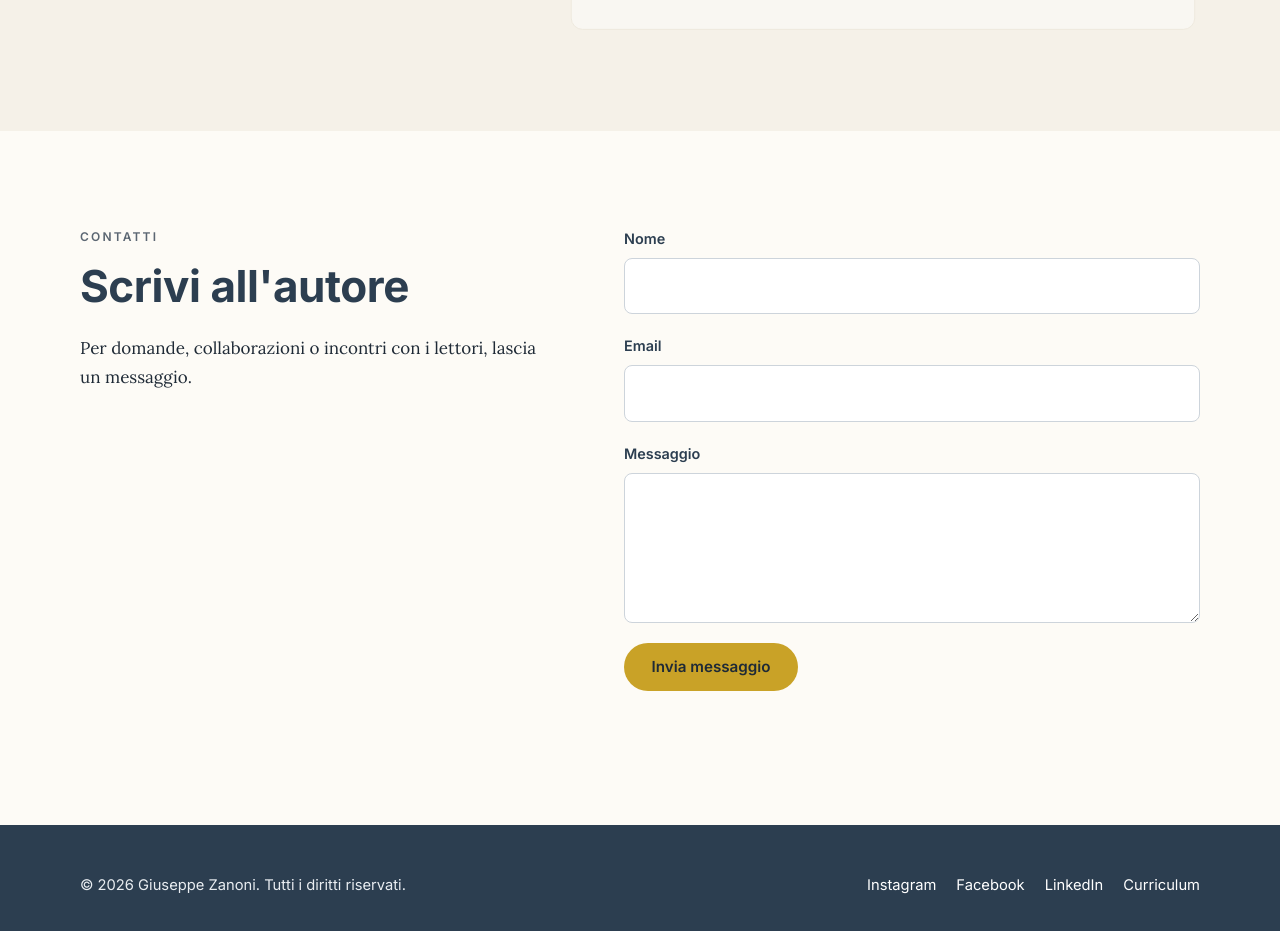
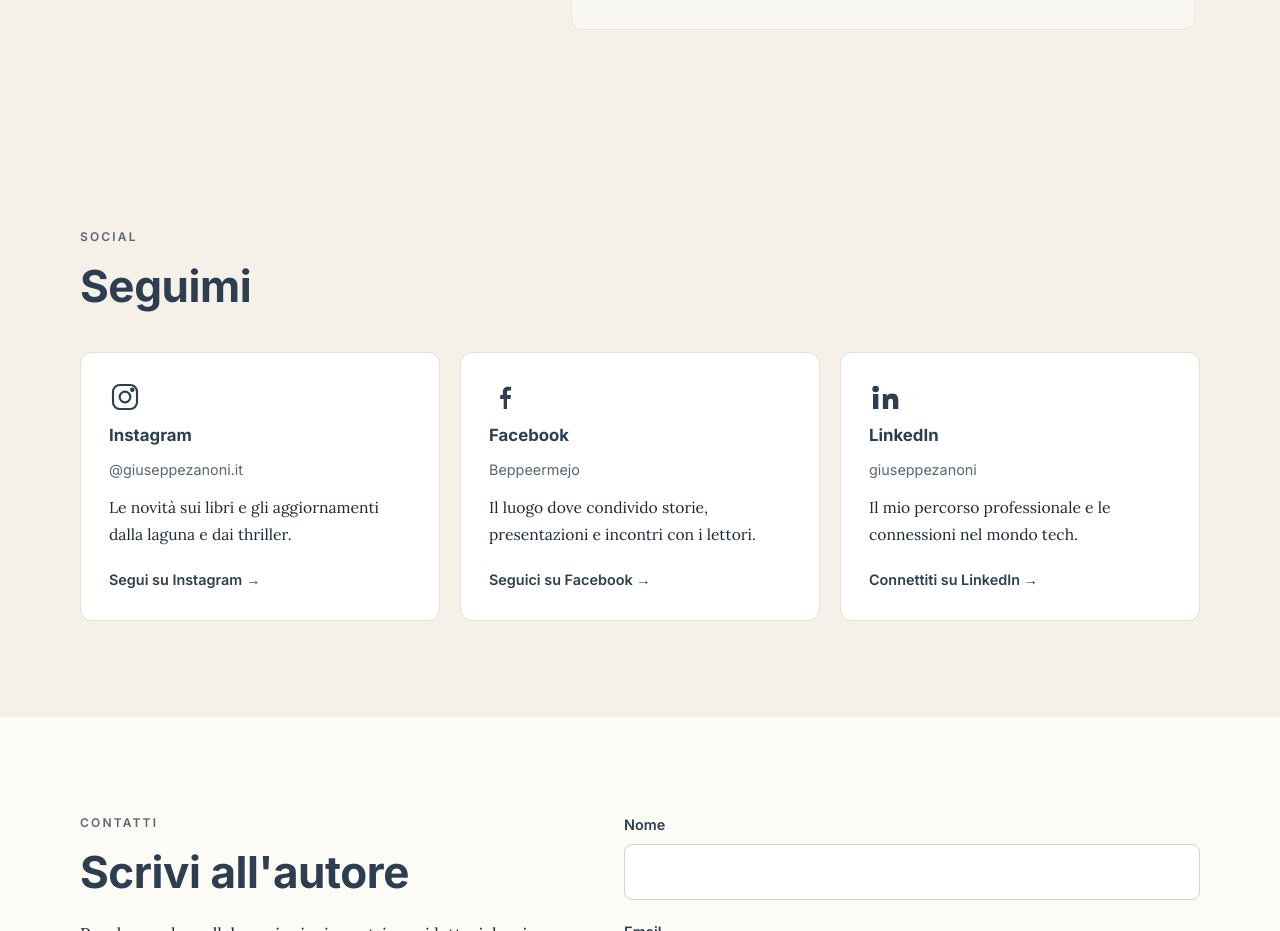
Before and after one commit to origina-dev2026/giuseppezanoni-site, a plain HTML site: page index.html in a window 1280 px wide. Shown: the part 8301-9232 px from the top of the page. Drawn offline with Linux system fonts and the light colour scheme.

Commit message:
Sezione Seguimi con profili Instagram, Facebook e LinkedIn
Co-Authored-By: Claude Haiku 5.5 <noreply@anthropic.com>

```diff
--- a/index.html
+++ b/index.html
@@ -490,6 +490,31 @@
       align-items: center;
       gap: 1.5rem;
     }
+    .social-grid {
+      display: grid;
+      grid-template-columns: repeat(3, 1fr);
+      gap: 1.25rem;
+      margin-top: 2.5rem;
+    }
+    .social-card {
+      display: flex;
+      flex-direction: column;
+      gap: 0.5rem;
+      padding: 1.75rem;
+      background: #fff;
+      border: 1px solid var(--line);
+      border-radius: var(--radius);
+      text-decoration: none;
+      color: var(--ink);
+      transition: transform 0.25s ease, box-shadow 0.25s ease;
+    }
+    .social-card:hover { transform: translateY(-4px); box-shadow: 0 12px 28px rgba(44, 62, 80, 0.12); }
+    .social-card svg { width: 32px; height: 32px; color: var(--laguna); }
+    .social-card .platform { font-family: "Inter", sans-serif; font-weight: 700; color: var(--laguna); font-size: 1.05rem; }
+    .social-card .handle { font-family: "Inter", sans-serif; font-size: 0.9rem; color: var(--muted); }
+    .social-card p { margin: 0.25rem 0 0; font-size: 0.98rem; }
+    .social-card .go { margin-top: auto; padding-top: 0.75rem; font-family: "Inter", sans-serif; font-weight: 600; font-size: 0.9rem; color: var(--laguna); }
+    @media (max-width: 800px) { .social-grid { grid-template-columns: 1fr; } }
     .footer-social { display: flex; gap: 1.25rem; flex-wrap: wrap; }
     .footer-social a { color: #fff; text-decoration: none; }
     .footer-social a:hover { text-decoration: underline; text-underline-offset: 4px; }
@@ -770,6 +795,39 @@
     </section>
 
     <!-- ==========================================================
+         D2. SEGUIMI SUI SOCIAL
+         ========================================================== -->
+    <section class="section-alt" aria-labelledby="titolo-social">
+      <div class="container">
+        <p class="eyebrow reveal">Social</p>
+        <h2 class="section-title reveal" id="titolo-social">Seguimi</h2>
+        <div class="social-grid">
+          <a class="social-card reveal" href="https://www.instagram.com/giuseppezanoni.it/" target="_blank" rel="noopener" aria-label="Instagram di Giuseppe Zanoni (si apre in una nuova scheda)">
+            <svg viewBox="0 0 24 24" fill="none" stroke="currentColor" stroke-width="1.6" aria-hidden="true"><rect x="3" y="3" width="18" height="18" rx="5" /><circle cx="12" cy="12" r="4" /><circle cx="17.5" cy="6.5" r="0.9" fill="currentColor" /></svg>
+            <span class="platform">Instagram</span>
+            <span class="handle">@giuseppezanoni.it</span>
+            <p>Le novità sui libri e gli aggiornamenti dalla laguna e dai thriller.</p>
+            <span class="go">Segui su Instagram →</span>
+          </a>
+          <a class="social-card reveal" style="--delay: 120ms" href="https://www.facebook.com/Beppeermejo/" target="_blank" rel="noopener" aria-label="Facebook di Giuseppe Zanoni (si apre in una nuova scheda)">
+            <svg viewBox="0 0 24 24" fill="currentColor" aria-hidden="true"><path d="M13.5 21v-7.5h2.6l.4-3h-3V8.6c0-.9.3-1.5 1.5-1.5h1.6V4.4c-.3 0-1.2-.1-2.3-.1-2.3 0-3.9 1.4-3.9 4v2.2H8.4v3h2.6V21h2.5Z" /></svg>
+            <span class="platform">Facebook</span>
+            <span class="handle">Beppeermejo</span>
+            <p>Il luogo dove condivido storie, presentazioni e incontri con i lettori.</p>
+            <span class="go">Seguici su Facebook →</span>
+          </a>
+          <a class="social-card reveal" style="--delay: 240ms" href="https://www.linkedin.com/in/giuseppezanoni/" target="_blank" rel="noopener" aria-label="LinkedIn di Giuseppe Zanoni (si apre in una nuova scheda)">
+            <svg viewBox="0 0 24 24" fill="currentColor" aria-hidden="true"><path d="M4.98 3.5a2.5 2.5 0 1 1 0 5 2.5 2.5 0 0 1 0-5ZM3 9.75h4V21H3V9.75Zm6.5 0h3.8v1.6h.1c.5-1 1.8-2 3.8-2 4 0 4.8 2.6 4.8 6V21h-4v-4.9c0-1.2 0-2.7-1.7-2.7s-1.9 1.3-1.9 2.6V21h-4V9.75Z" /></svg>
+            <span class="platform">LinkedIn</span>
+            <span class="handle">giuseppezanoni</span>
+            <p>Il mio percorso professionale e le connessioni nel mondo tech.</p>
+            <span class="go">Connettiti su LinkedIn →</span>
+          </a>
+        </div>
+      </div>
+    </section>
+
+    <!-- ==========================================================
          E. CONTATTI
          ========================================================== -->
     <section id="contatti" aria-labelledby="titolo-contatti">
```
